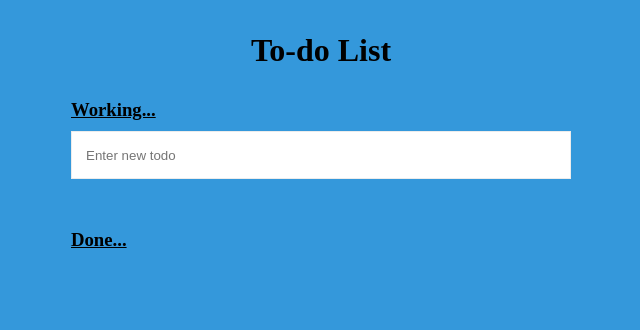
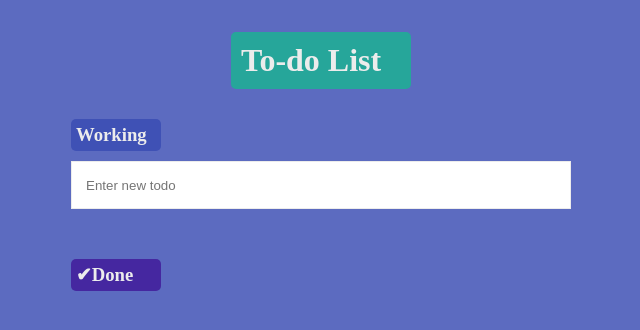
Before and after one commit to sagabob/ReactToDoList, a React (Create React App) app: page / in a window 1280 px wide. Shown: the top 330 px of the page, without its empty margins (319-959 px from the left). Built offline with nearby package versions, Linux system fonts and the light colour scheme; the HTML template or start-up script is replaced by a standard one.

Commit message:
work in progress

```diff
--- a/src/App.tsx
+++ b/src/App.tsx
@@ -79,7 +79,7 @@ const App = () => {
     <div className="todo-list-app">
       <h1 className="header">To-do List</h1>
 
-      <h3 className="sub-header">Working...</h3>
+      <h3 className="sub-header">Working</h3>
       <TodoForm handleTodoCreate={handleTodoCreate} />
 
       <TodoList
@@ -90,7 +90,9 @@ const App = () => {
         invokeProgress={handleInvokeProgress}
       />
 
-      <h3 className="sub-header-alt">Done...</h3>
+      <h3 className="sub-header-alt">
+        <span>✔</span>Done
+      </h3>
       <TodoListAlt todosAlt={todos} />
     </div>
   );
--- a/src/components/todo-item-alt.tsx
+++ b/src/components/todo-item-alt.tsx
@@ -11,7 +11,7 @@ const TodoItemAlt = (props: TodoInterface) => {
         <span className="todo-item-checked">✔</span>
       </div>
 
-      <div className="todo-item-input-wrapper">
+      <div className="todo-item-input-wrapper todo-done">
         <input value={props.text} readOnly />
       </div>
     </div>
--- a/src/interfaces.tsx
+++ b/src/interfaces.tsx
@@ -44,3 +44,7 @@ export interface ProgressInterface {
   invokeProgress: (input: number) => void;
   progress: number;
 }
+
+export interface ProgressBarInterface {
+  progress: number;
+}
--- a/src/styles/styles.css
+++ b/src/styles/styles.css
@@ -16,7 +16,7 @@ body {
 
 body {
   margin: 0;
-  background-color: #3498db;
+  background-color: #5c6bc0;
 }
 
 #root,
@@ -40,19 +40,36 @@ body {
 .header {
   margin: 0 auto;
   margin-bottom: 30px;
+  color: #ececec;
+  width: 180px;
+  background-color: #26a69a;
+  border: 1px cornflowerblue;
+  border-radius: 5px;
+  padding: 10px;
+  display: inline-block;
 }
 
 .sub-header {
   margin: 0;
   margin-bottom: 10px;
-  text-decoration: underline;
+  width: 90px;
+  color: #ececec;
+  background-color: #3f51b5;
+  border: 1px cornflowerblue;
+  border-radius: 5px;
+  padding: 5px;
 }
 
 .sub-header-alt {
   margin: 0;
   margin-top: 50px;
   margin-bottom: 10px;
-  text-decoration: underline;
+  width: 90px;
+  color: #ececec;
+  background-color: #4527a0;
+  border: 1px cornflowerblue;
+  border-radius: 5px;
+  padding: 5px;
 }
 
 /* Todo form styles */
@@ -99,6 +116,10 @@ body {
 .todo-item-input-wrapper {
   flex-grow: 1;
   padding: 0 16px;
+}
+
+.todo-done {
+  text-decoration: line-through;
 }
 
 .todo-item input {
```
Also changed, not shown: src/sub-components/progress-bar-base.tsx (deleted, +0 -7 lines), src/sub-components/progress-bar-base.css (deleted).
